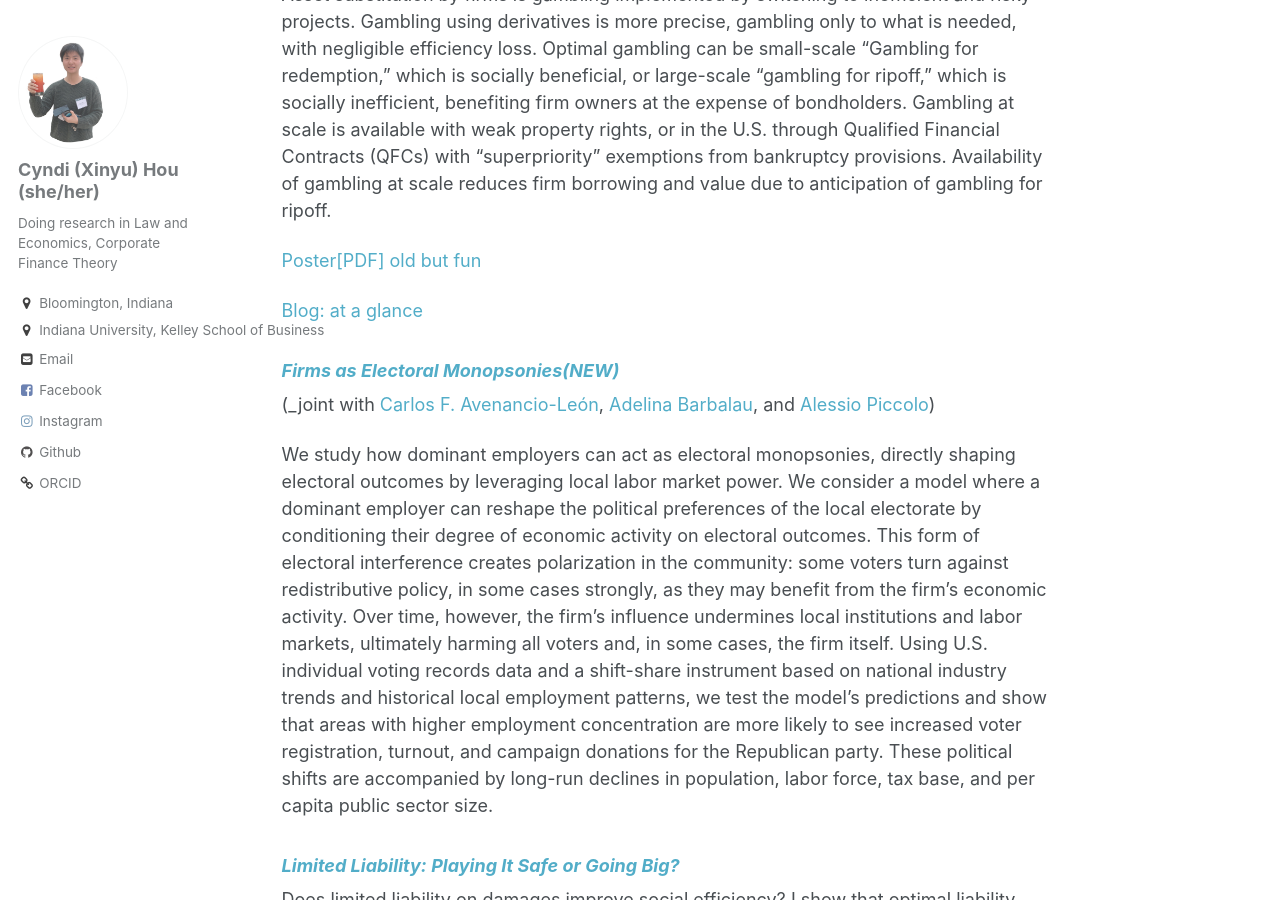
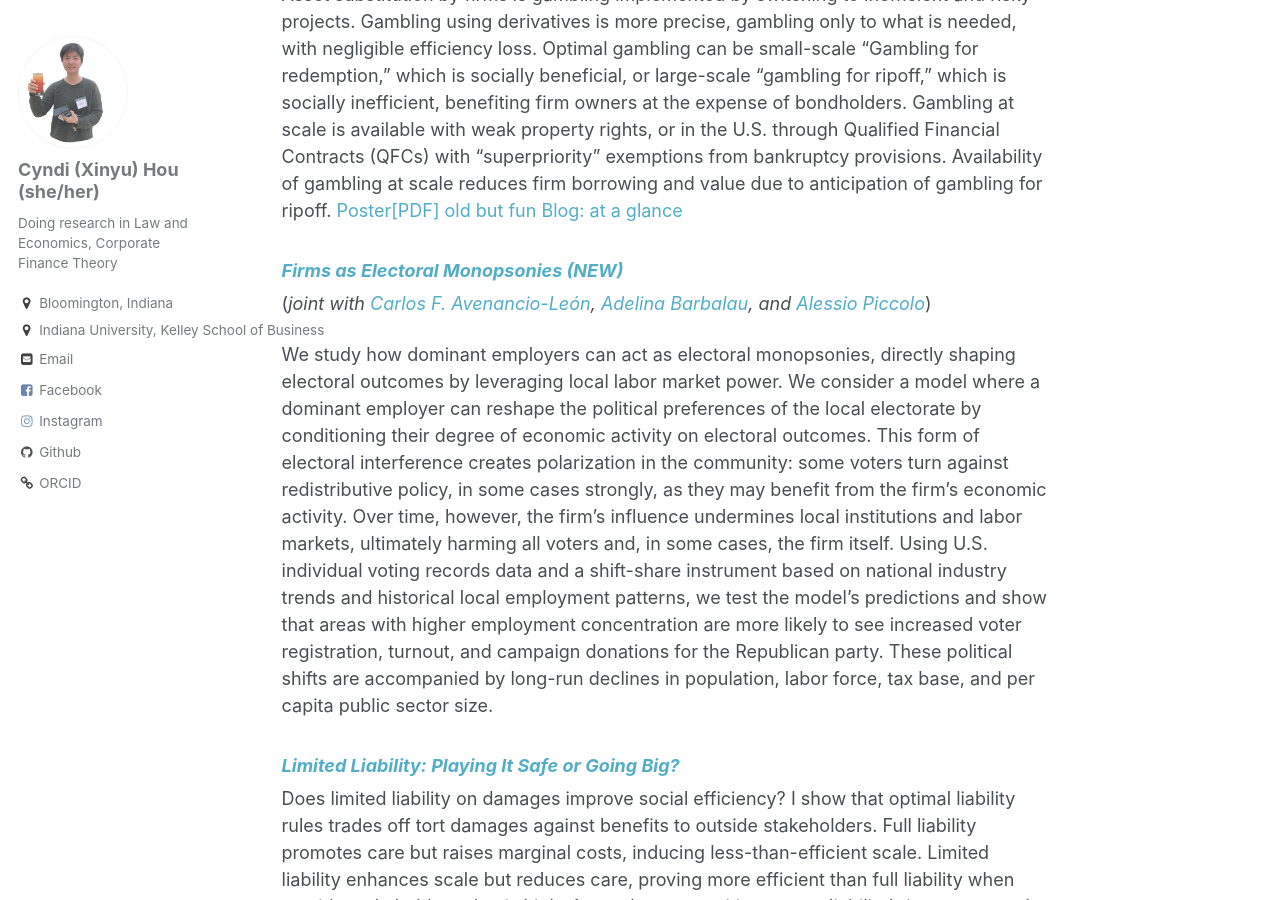
Before and after one commit to xinyuhou94/xinyuhou94.github.io, a Jekyll site: the page built from _pages/about.md, in a window 1280 px wide and 900 px high, scrolled down 1475 px. Built offline with Jekyll 4.4.1, drawn with Linux system fonts in a browser that asks for light colours.

```diff
--- a/_pages/about.md
+++ b/_pages/about.md
@@ -24,16 +24,12 @@ redirect_from:
 (_joint with [Philip H. Dybvig](https://dybfin.wustl.edu/)_)
 
 Asset substitution by firms is gambling implemented by switching to inefficient and risky projects. Gambling using derivatives is more precise, gambling only to what is needed, with negligible efficiency loss. Optimal gambling can be small-scale "Gambling for redemption," which is socially beneficial, or large-scale "gambling for ripoff," which is socially inefficient, benefiting firm owners at the expense of bondholders. Gambling at scale is available with weak property rights, or in the U.S. through Qualified Financial Contracts (QFCs) with "superpriority" exemptions from bankruptcy provisions. Availability of gambling at scale reduces firm borrowing and value due to anticipation of gambling for ripoff.
-
-
 [Poster[PDF] old but fun](http://xinyuhou94.github.io/files/GRRsp_poster.pdf)
 <!-- <embed src="http://xinyuhou94.github.io/files/GRRsp_poster.pdf" width="650" height="1800" type='application/pdf'> -->
-
-
 [Blog: at a glance](https://www.jbs.cam.ac.uk/2022/gambling-for-redemption-or-ripoff/)
 
-### _[Firms as Electoral Monopsonies(NEW)](https://papers.ssrn.com/sol3/papers.cfm?abstract_id=5315647)_
-(_joint with [Carlos F. Avenancio-León](https://www.avenancioleon.com/), [Adelina Barbalau](https://adelinabarbalau.com/), and [Alessio Piccolo](https://sites.google.com/site/alessipiccolo/home))
+### _[Firms as Electoral Monopsonies (NEW)](https://papers.ssrn.com/sol3/papers.cfm?abstract_id=5315647)_
+(_joint with [Carlos F. Avenancio-León](https://www.avenancioleon.com/), [Adelina Barbalau](https://adelinabarbalau.com/), and [Alessio Piccolo](https://sites.google.com/site/alessipiccolo/home)_)
 
 We study how dominant employers can act as electoral monopsonies, directly shaping electoral outcomes by leveraging local labor market power. We consider a model where a dominant employer can reshape the political preferences of the local electorate by conditioning their degree of economic activity on electoral outcomes.  This form of electoral interference creates polarization in the community: some voters turn against redistributive policy, in some cases strongly, as they may benefit from the firm's economic activity. Over time, however, the firm's influence undermines local institutions and labor markets, ultimately harming all voters and, in some cases, the firm itself. Using U.S. individual voting records data and a shift-share instrument based on national industry trends and historical local employment patterns, we test the model's predictions and show that areas with higher employment concentration are more likely to see increased voter registration, turnout, and campaign donations for the Republican party. These political shifts are accompanied by long-run declines in population, labor force, tax base, and per capita public sector size.
 
@@ -42,17 +38,14 @@ We study how dominant employers can act as electoral monopsonies, directly shapi
 ###  _[Limited Liability: Playing It Safe or Going Big?](https://ssrn.com/abstract=4445718)_
 
 Does limited liability on damages improve social efficiency? I show that optimal liability rules trades off tort damages against benefits to outside stakeholders. Full liability promotes care but raises marginal costs, inducing less-than-efficient scale. Limited liability enhances scale but reduces care, proving more efficient than full liability when outside stakeholder value is high. As market competition grows, liability’s impact on scale diminishes, and internalizing more damages would increase efficiency. We conclude that limited liability is not one-size-fits-all; tailored policies like requiring insurance for contractors and nuclear decommissioning trusts (NDTs) can help adjust for cross-firm differences.
-
 [Blog: at a glance](https://www.jbs.cam.ac.uk/2023/limited-shareholder-liability-on-corporate-tort-rethink/)
 
 
 ### _Direct Transfer and Guanxi in Resolving Contract Failure_
 
 Guanxi (relationship-building in China) has a mixed reputation. It can be used to implement corruption, e.g. to get a job for an underqualified relative, but it can also be used to facilitate beneficial trade. In this paper I compare guanxi to direct transfers. Both facilitate transactions, good and bad. The results show that if most projects are bad, it could be good to ban both guanxi and transfers. Otherwise, guanxi alone can be more helpful in facilitating beneficial transaction than a direct transfer alone, but having both channels can be even better for useful self-selection and therefore blocking transfers can be bad. Specifically, blocking transfer causes a decreased reliance on guanxi if the official's motive is aligned with the rest of the world, but it causes an increased reliance on guanxi if the official's motive is not so aligned.
-
 [Draft[PDF]](http://xinyuhou94.github.io/files/GuanxiTransfer_20201006.pdf)
 <!-- <embed src="http://xinyuhou94.github.io/files/GuanxiTransfer_20201006.pdf" width="650" height="1800" type='application/pdf'> -->
-
 [Blog: at a glance](https://www.jbs.cam.ac.uk/2024/unveiling-guanxi-resolving-contract-failure/)
 
 
```
